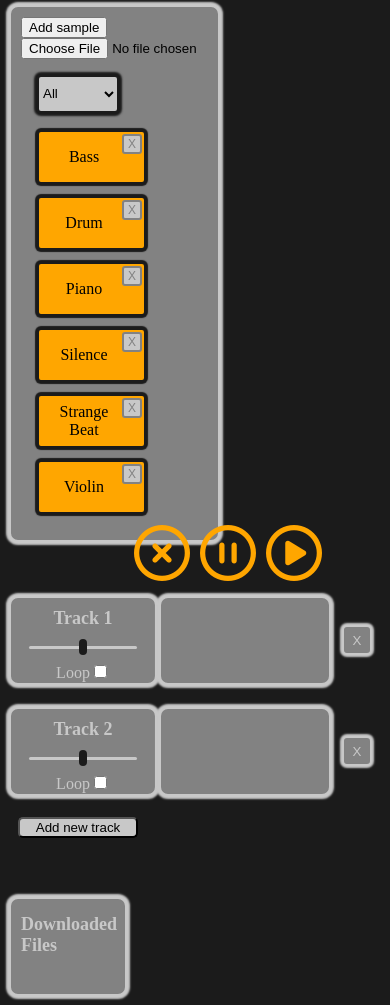
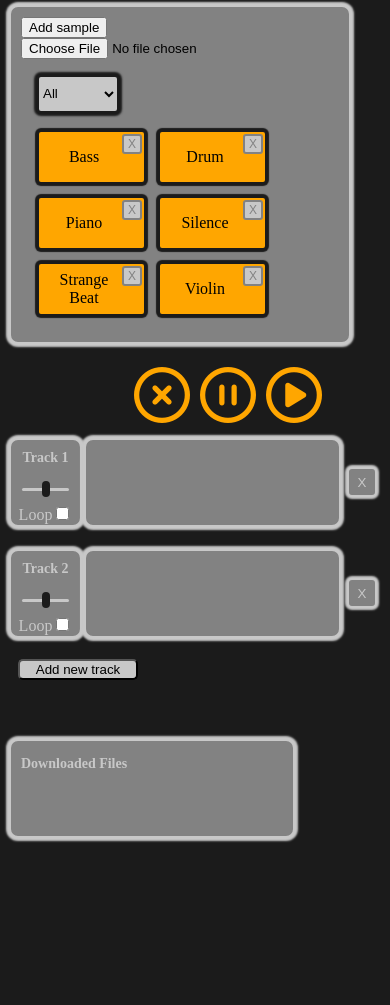
Before and after one commit to suvikristiin/musicMaker, a plain HTML site: page index.html in a window 390 px wide. Shown: the part 76-1081 px from the top of the page. After the commit the page ends 923 px from the top, so only its background shows below. Drawn offline with Linux system fonts and the light colour scheme.

Commit message:
add responsivity

```diff
--- a/css/styles.css
+++ b/css/styles.css
@@ -171,10 +171,12 @@ h3 {
   align-items: center;
   justify-items: center;
   padding-right: 17px;
+  flex-grow: 0;
+  flex-shrink: 0;
 }
 
 .dropped #text {
-  padding-top: 10px;
+  padding-top: 15px;
 }
 
 #allTracks > div {
@@ -189,6 +191,7 @@ h3 {
 
 .trackDiv {
   display: flex;
+  overflow-x: auto;
 }
 
 #addTrack {
@@ -255,3 +258,54 @@ input[type="range"]::-webkit-slider-thumb {
   width: 0.5rem;
   border-radius: 10px;
 }
+
+@media (max-width: 800px) {
+  #pause {
+    margin-top: 40px;
+  }
+
+  #play {
+    margin-top: 40px;
+  }
+
+  #reset {
+    margin-top: 40px;
+  }
+
+  #download {
+    margin-top: 40px;
+  }
+
+  #sampleControls {
+    width: 75%;
+  }
+
+  #allTracks {
+    display: grid;
+    grid-template-columns: 100px auto 50px;
+  }
+
+  #downloadedFiles {
+    width: 40%;
+  }
+}
+
+@media (max-width: 550px) {
+  #sampleControls {
+    width: 85%;
+  }
+
+  #downloadedFiles {
+    width: 70%;
+  }
+
+  #allTracks {
+    display: grid;
+    grid-template-columns: 75px auto 40px;
+  }
+
+  h3 {
+    font-size: 14px;
+    color: #c8c8c8;
+  }
+}
```
